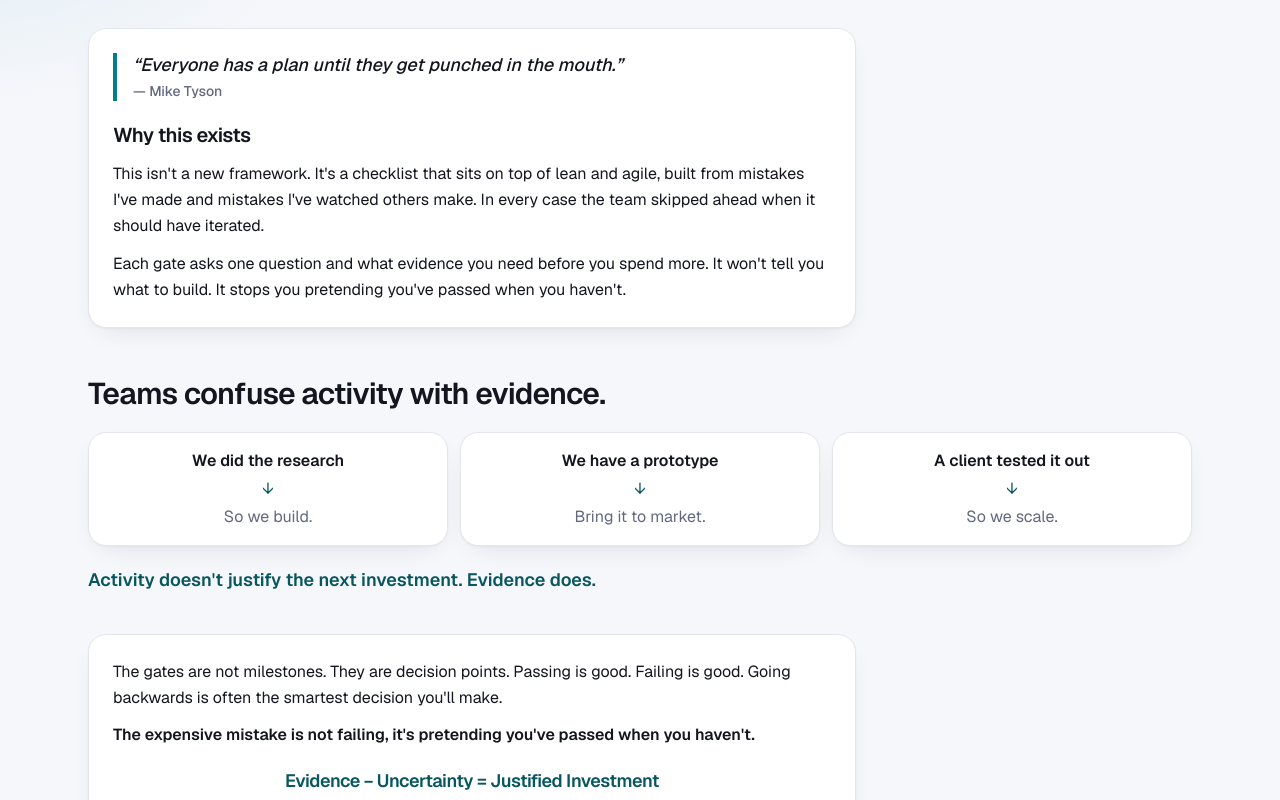
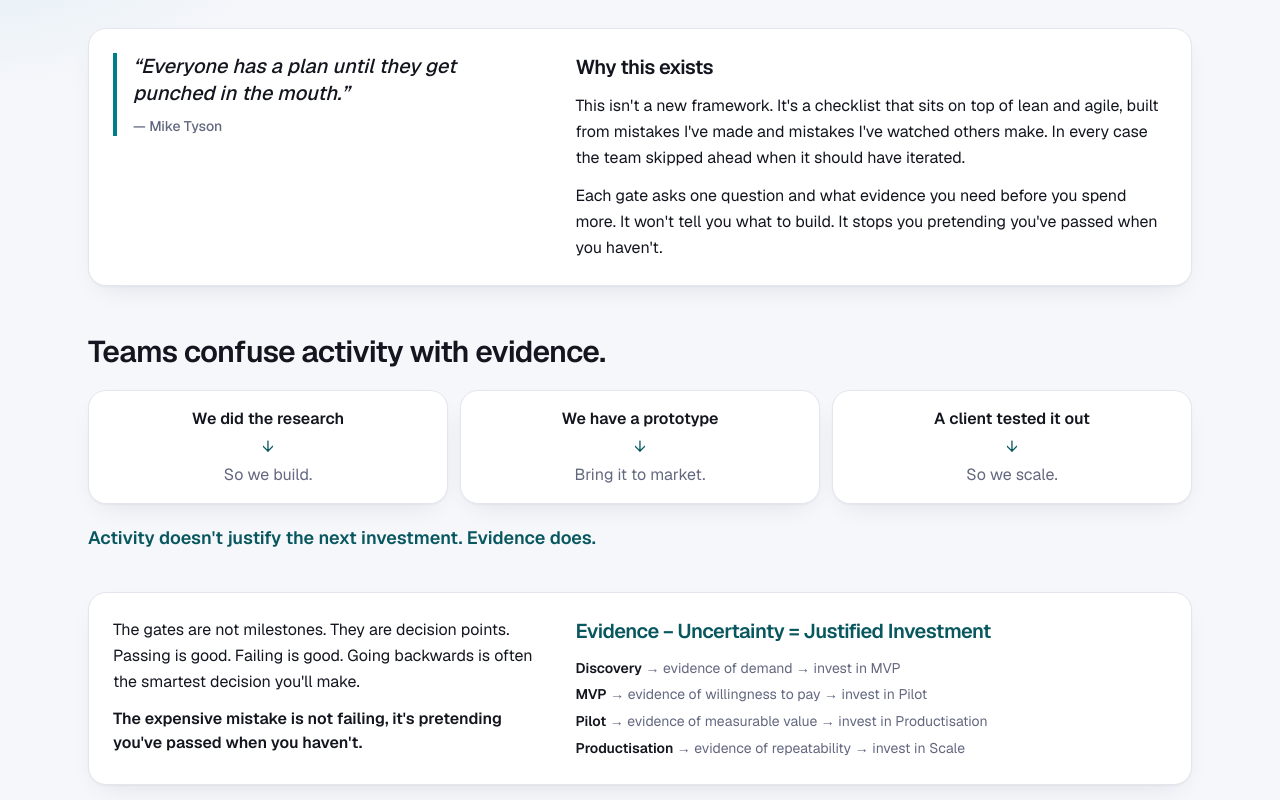
Before and after one commit to StevenBoylan/playground, a Next.js app: page /4gates in a window 1280 px wide. Shown: the part 280-1080 px from the top of the page. Built offline with nearby package versions, Linux system fonts and the light colour scheme.

Commit message:
Four Gates: make the intro and principle boxes full width
Co-Authored-By: Claude Sonnet 5.5 <noreply@anthropic.com>

```diff
--- a/src/app/4gates/page.tsx
+++ b/src/app/4gates/page.tsx
@@ -33,12 +33,13 @@ export default function FourGatesPage() {
           <p className="mt-4 max-w-2xl text-xl leading-relaxed text-muted">What earns you the right to move from idea to product.</p>
 
           {/* Why this exists */}
-          <section aria-labelledby="why" className="card mt-8 max-w-3xl p-5 sm:p-6">
-            <blockquote className="border-l-4 border-accent pl-4 text-lg font-medium italic leading-snug">
+          <section aria-labelledby="why" className="card mt-8 grid gap-6 p-5 sm:p-6 lg:grid-cols-[1fr_1.4fr] lg:gap-10">
+            <blockquote className="self-start border-l-4 border-accent pl-4 text-xl font-medium italic leading-snug">
               “{INTRO.hook.quote}”
-              <footer className="mt-1 text-sm not-italic text-muted">— {INTRO.hook.by}</footer>
+              <footer className="mt-2 text-sm not-italic text-muted">— {INTRO.hook.by}</footer>
             </blockquote>
-            <h2 id="why" className="mt-5 text-xl font-semibold tracking-tight">
+            <div>
+              <h2 id="why" className="text-xl font-semibold tracking-tight">
                 {INTRO.heading}
               </h2>
               {INTRO.paras.map((p) => (
@@ -46,6 +47,7 @@ export default function FourGatesPage() {
                   {p}
                 </p>
               ))}
+            </div>
           </section>
 
           {/* The problem */}
@@ -66,17 +68,21 @@ export default function FourGatesPage() {
           </section>
 
           {/* The principle */}
-          <section aria-label="The principle" className="card mt-10 max-w-3xl p-5 sm:p-6">
+          <section aria-label="The principle" className="card mt-10 grid gap-6 p-5 sm:p-6 lg:grid-cols-[1fr_1.4fr] lg:gap-10">
+            <div>
               <p className="leading-relaxed">{PRINCIPLE.intro}</p>
               <p className="mt-3 font-semibold">{PRINCIPLE.warning}</p>
-            <p className="mt-5 text-center text-lg font-semibold tracking-tight text-accent">{PRINCIPLE.formula}</p>
-            <ul className="mt-4 space-y-1 text-sm leading-relaxed text-muted">
+            </div>
+            <div>
+              <p className="text-lg font-semibold tracking-tight text-accent lg:text-xl">{PRINCIPLE.formula}</p>
+              <ul className="mt-3 space-y-1 text-sm leading-relaxed text-muted">
                 {PRINCIPLE.chain.map((c) => (
                   <li key={c.stage}>
                     <span className="font-semibold text-ink">{c.stage}</span> → {c.evidence} → {c.invest}
                   </li>
                 ))}
               </ul>
+            </div>
           </section>
 
           {/* So where are you? */}
```
Lines whose indentation alone changed are shown as unchanged.
